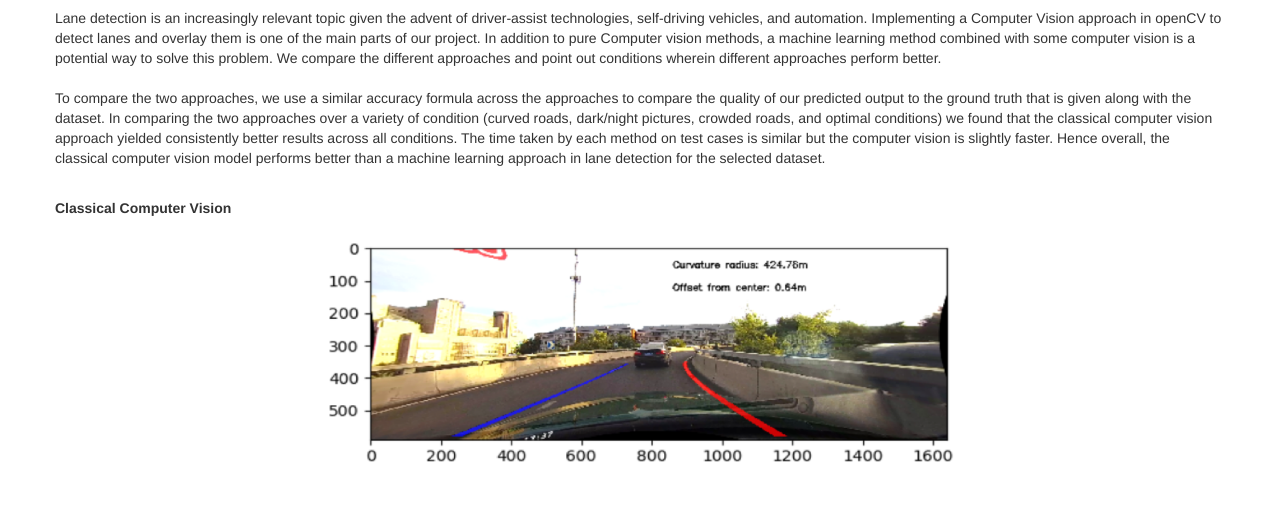
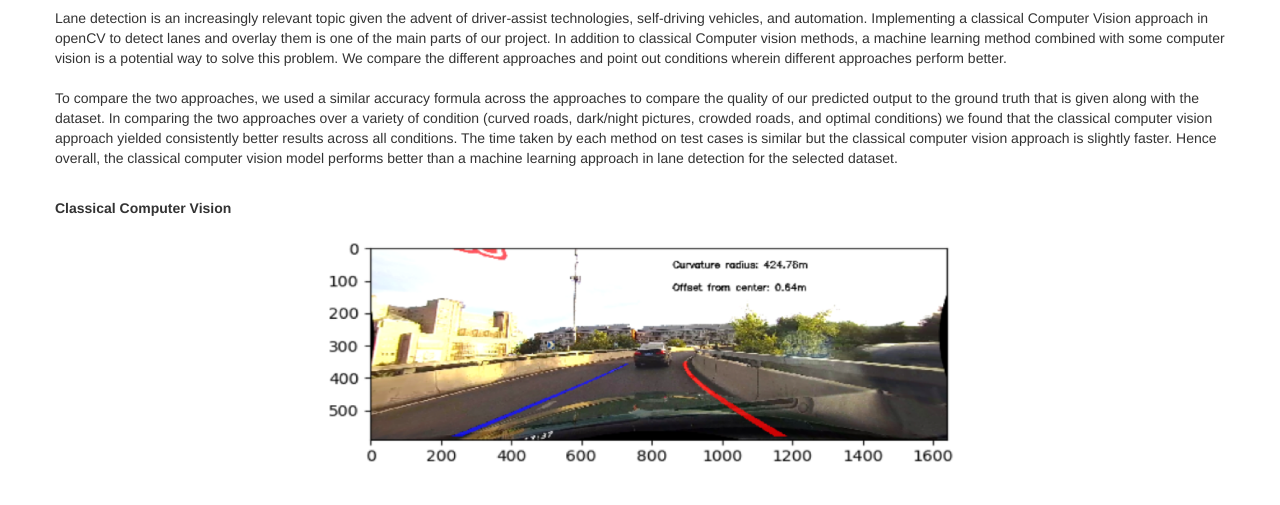
Before and after one commit to cv-team/home, a plain HTML site: page index.html in a window 1280 px wide. Shown: the part 287-792 px from the top of the page. Drawn offline with Linux system fonts and the light colour scheme.

Commit message:
updating introduction

```diff
--- a/index.html
+++ b/index.html
@@ -42,9 +42,9 @@ color: #FF9900;
 
 <!-- Goal -->
   <h3><span style="text-decoration: underline;">Abstract</span></h3>
-Lane detection is an increasingly relevant topic given the advent of driver-assist technologies, self-driving vehicles, and automation. Implementing a Computer Vision approach in openCV to detect lanes and overlay them is one of the main parts of our project. In addition to pure Computer vision methods, a machine learning method combined with some computer vision is a potential way to solve this problem. We compare the different approaches and point out conditions wherein different approaches perform better.
+Lane detection is an increasingly relevant topic given the advent of driver-assist technologies, self-driving vehicles, and automation. Implementing a classical Computer Vision approach in openCV to detect lanes and overlay them is one of the main parts of our project. In addition to classical Computer vision methods, a machine learning method combined with some computer vision is a potential way to solve this problem. We compare the different approaches and point out conditions wherein different approaches perform better.
 <br><br>
-To compare the two approaches, we use a similar accuracy formula across the approaches to compare the quality of our predicted output to the ground truth that is given along with the dataset. In comparing the two approaches over a variety of condition (curved roads, dark/night pictures, crowded roads, and optimal conditions) we found that the classical computer vision approach yielded consistently better results across all conditions. The time taken by each method on test cases is similar but the computer vision is slightly faster. Hence overall, the classical computer vision model performs better than a machine learning approach in lane detection for the selected dataset.
+To compare the two approaches, we used a similar accuracy formula across the approaches to compare the quality of our predicted output to the ground truth that is given along with the dataset. In comparing the two approaches over a variety of condition (curved roads, dark/night pictures, crowded roads, and optimal conditions) we found that the classical computer vision approach yielded consistently better results across all conditions. The time taken by each method on test cases is similar but the classical computer vision approach is slightly faster. Hence overall, the classical computer vision model performs better than a machine learning approach in lane detection for the selected dataset.
 <br><br>
 <!-- figure -->
 <!-- <h3>Teaser figure</h3>
```
